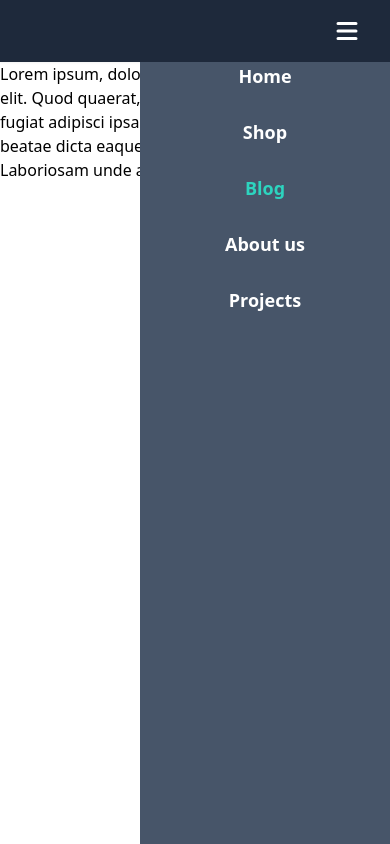
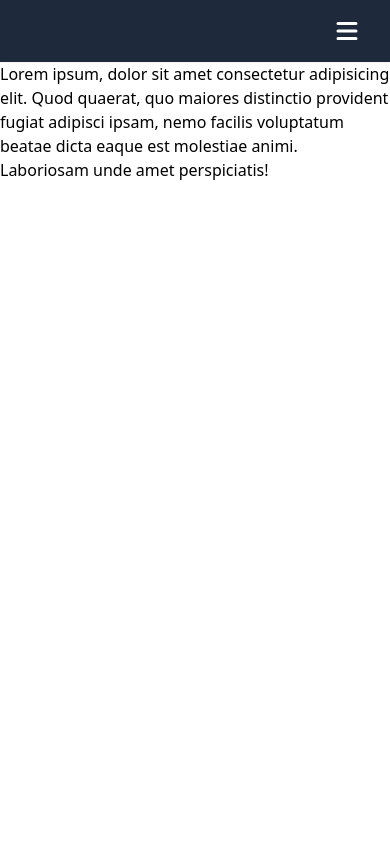
Before and after one commit to devhausleipzigacademy/camp10-tailwind, a React (Vite) app: page / in a window 390 px wide. Built offline with nearby package versions, Linux system fonts and the light colour scheme.

Commit message:
finished navigation

```diff
--- a/src/components/navbar/NavItem.tsx
+++ b/src/components/navbar/NavItem.tsx
@@ -12,7 +12,7 @@ function NavItem({ link, name, isActive, className }: Props) {
     <li className={className}>
       <a
         className={clsx(
-          "text-lg font-semibold hover:text-teal-200",
+          "text-lg font-semibold",
           isActive ? "text-teal-400" : "text-white"
         )}
         href={link}
--- a/src/components/navbar/Navbar.tsx
+++ b/src/components/navbar/Navbar.tsx
@@ -1,7 +1,7 @@
 import NavItem from "./NavItem";
 import { HiMenu } from "react-icons/hi";
 import Sidebar from "./Sidebar";
-import React from "react";
+import React, { useState } from "react";
 
 function Navbar() {
   const navItems = [
@@ -31,23 +31,30 @@ function Navbar() {
       isActive: false,
     },
   ];
+  const [isOpen, setIsOpen] = useState(false);
   return (
     <>
       <nav className="bg-slate-800 py-4 drop-shadow-sm flex justify-end">
-        <HiMenu className="text-white text-3xl mr-7 block md:hidden" />
+        <HiMenu
+          className="text-white text-3xl mr-7 block md:hidden"
+          onClick={() => {
+            setIsOpen(!isOpen);
+          }}
+        />
         <ul className="w-full gap-12 hidden md:flex md:justify-center">
-          {navItems.map((item) => {
+          {navItems.map((item, idx) => {
             return (
               <NavItem
                 link={item.link}
                 name={item.name}
                 isActive={item.isActive}
+                key={idx}
               />
             );
           })}
         </ul>
       </nav>
-      <Sidebar items={navItems} />
+      <Sidebar items={navItems} isOpen={isOpen} />
     </>
   );
 }
--- a/src/components/navbar/Sidebar.tsx
+++ b/src/components/navbar/Sidebar.tsx
@@ -1,4 +1,5 @@
 import NavItem from "./NavItem";
+import clsx from "clsx";
 
 type NavItems = {
   name: string;
@@ -7,20 +8,26 @@ type NavItems = {
 };
 type Props = {
   items: NavItems[];
+  isOpen: boolean;
 };
 
-function Sidebar({ items }: Props) {
-  console.log(items);
+function Sidebar({ items, isOpen }: Props) {
   return (
-    <aside className="fixed top-[62px] right-0 w-[250px] h-screen bg-slate-600 md:hidden">
-      <ul className="flex flex-col gap-7">
-        {items.map((item) => {
+    <aside
+      className={clsx(
+        "fixed top-[62px] right-0 w-[250px] h-screen bg-slate-600 md:hidden",
+        isOpen ? "flex items-center justify-center" : "hidden"
+      )}
+    >
+      <ul className="flex flex-col  gap-7 w-full">
+        {items.map((item, idx) => {
           return (
             <NavItem
               name={item.name}
               link={item.link}
               isActive={item.isActive}
-              className="text-center"
+              className="text-center py-5 hover:bg-orange-300"
+              key={idx}
             />
           );
         })}
```
